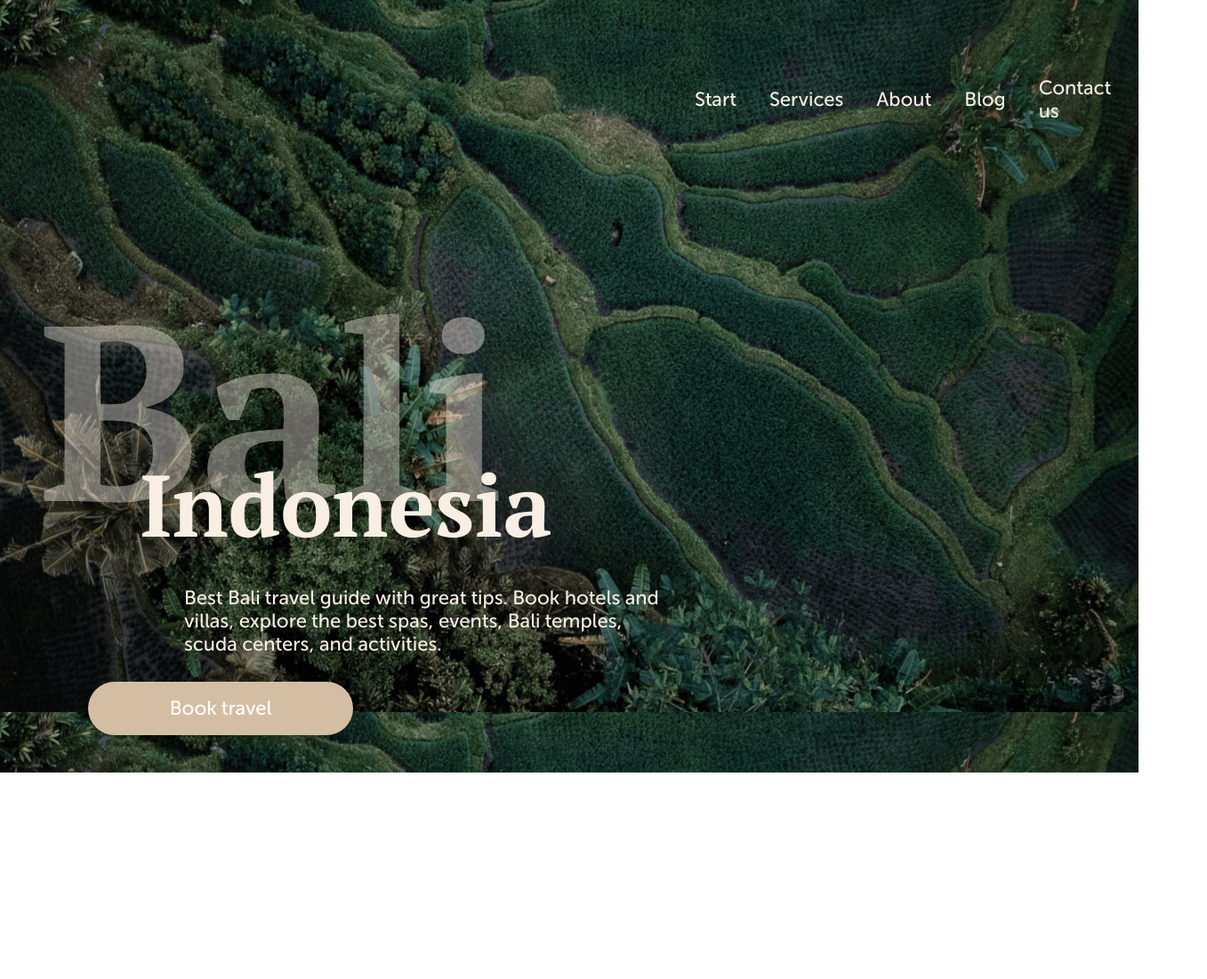
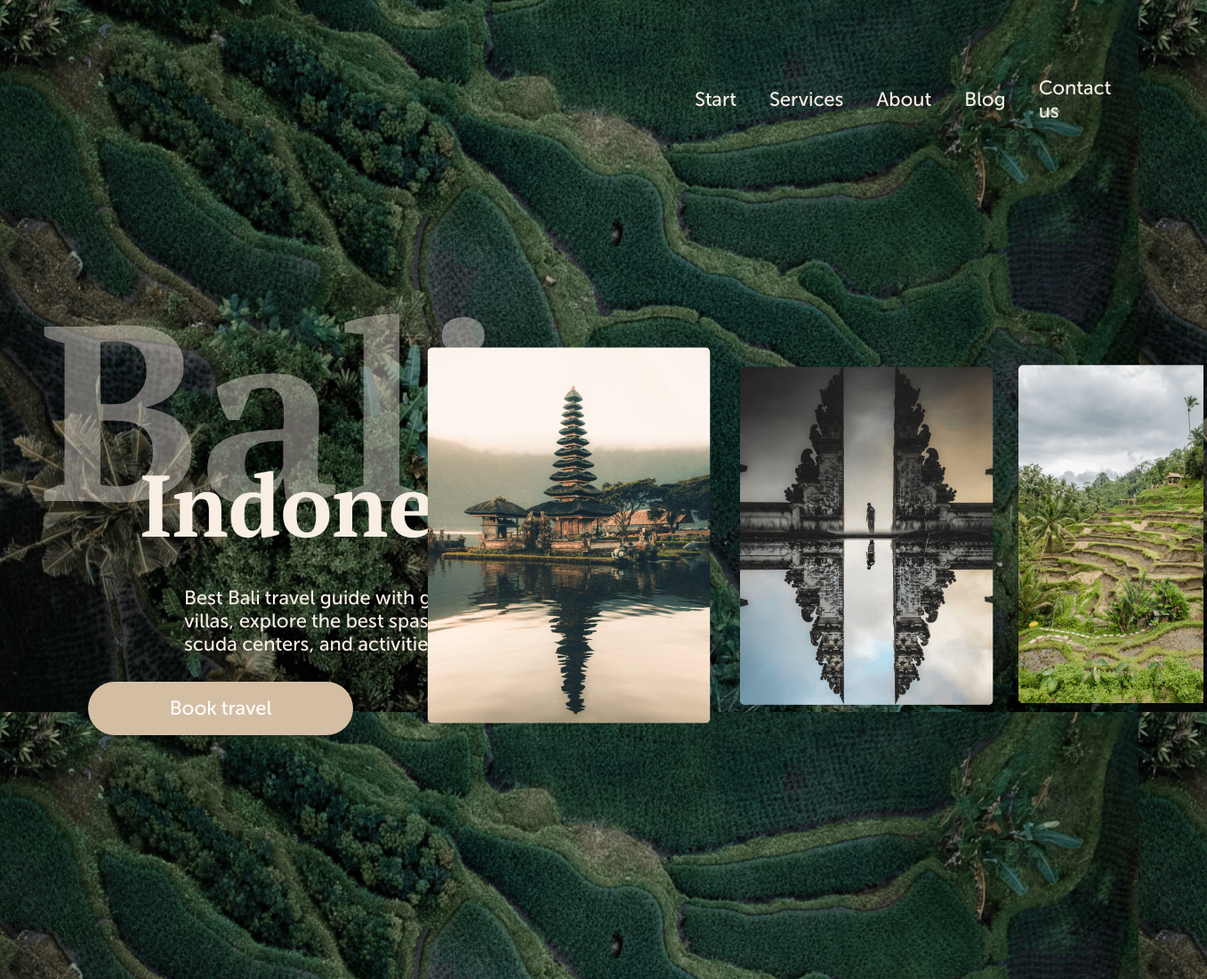
Before and after one commit to WebHeroSchool/FP_HTML-CSS_Bali, a plain HTML site: page index.html in a window 1280 px wide. Shown: the top 1100 px of the page at 89% size, 1357 px wide, since content can reach past the window. Before the commit the page ends 868 px from the top, so only its background shows below. Drawn offline with Linux system fonts and the light colour scheme.

Commit message:
new text in styles.css

```diff
--- a/index.html
+++ b/index.html
@@ -26,9 +26,9 @@
 		<a class="main__button" href="#">Book travel</a>
  </section>
  <section class="img">
-    <img class="img__pic1" src="img/img.png" alt="">
-    <img class="img__pic2" src="img/img.png" alt="">
-    <img class="img__pic3" src="img/img.png" alt="">
+    <img class="img__pic1" src="img/logo2.png" alt="">
+    <img class="img__pic2" src="img/logo3.png" alt="">
+    <img class="img__pic3" src="img/logo4.png" alt="">
  </section>
 </div>
 </body>
--- a/styles.css
+++ b/styles.css
@@ -1,7 +1,7 @@
  body {
   margin: 0;
   background: no-repeat fixed url(img/logo1.png);
-  background-size: 100%;
+  background-size: 100% 100%;
 }
  .wrapper {
   margin: auto;
@@ -87,7 +87,6 @@
 }
  .main__button {
   display: inline-block;
-
   font: 22px/26px museo_sans_cyrl500, arial, helvetica, sans-serif;
   margin-right: 21%;
   color: #fff;
@@ -101,17 +100,23 @@
 }
  .img {
    display: flex;
-   justify-content: space-between;
-   align-items: center;
+   justify-content: flex-end;
+   align-items: baseline;
+   right: 10px;
+   top: -456px;
+   left: 231px;
+   position: relative;
+   width: 90%;
 }
  .img__pic1 {
    margin-right: 6px;
-   padding: 20px 26px 22px 0px;
+   padding: 20px 26px 2px 0px;
 }
-.img__pic2 {
-   width: 245px;
+ .img__pic2 {
+   margin: 24px 5px 0 0;
+   padding: 0 22px 23px 0;
 }
-.img__pic3 {
-   margin: 0 -9px 0 23px;
-   width: 178px;
+ .img__pic3 {
+   margin: 24px 4px 0px 1px;
+  padding: 0 0 25px 0;
 }
```
